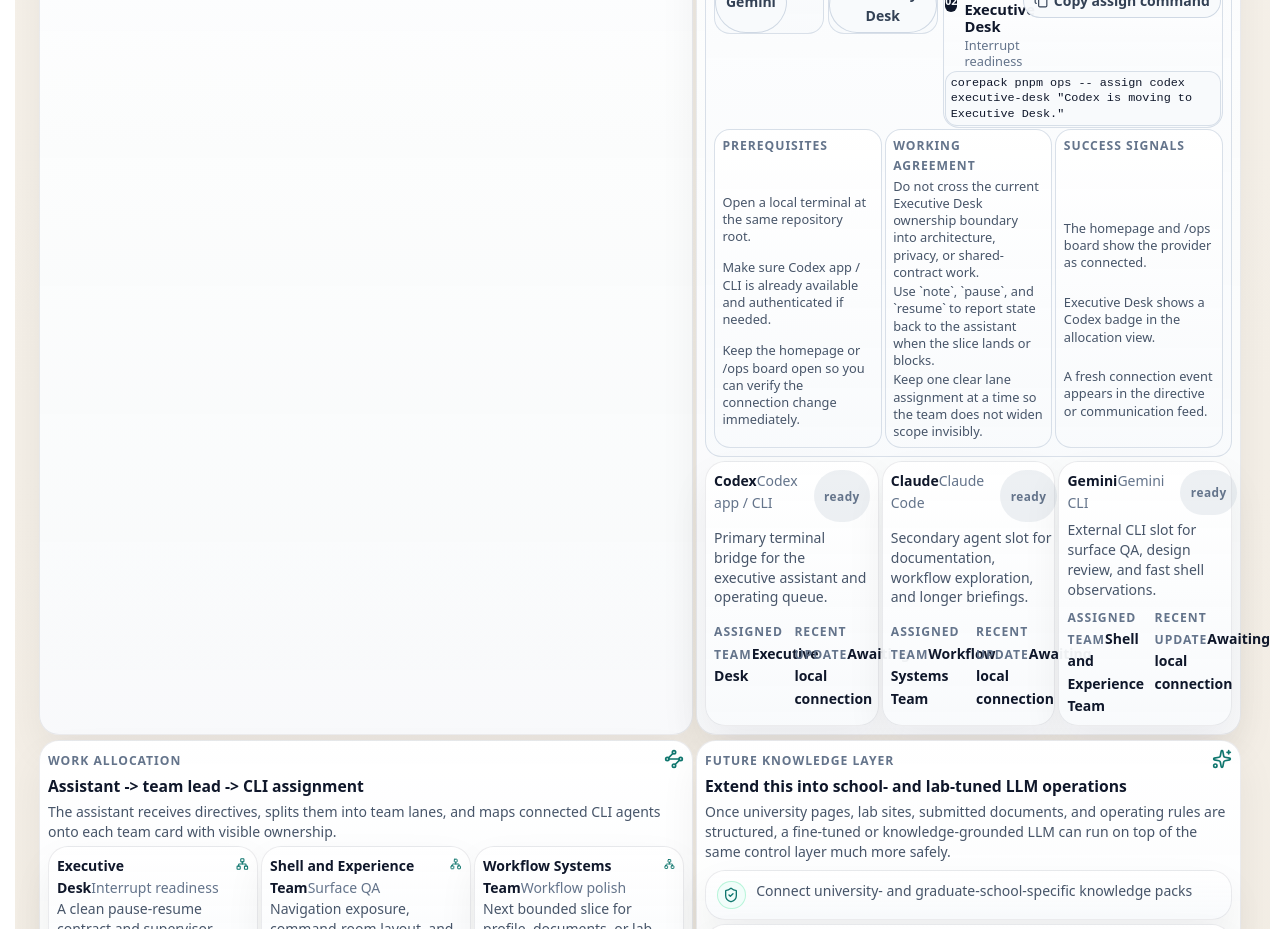
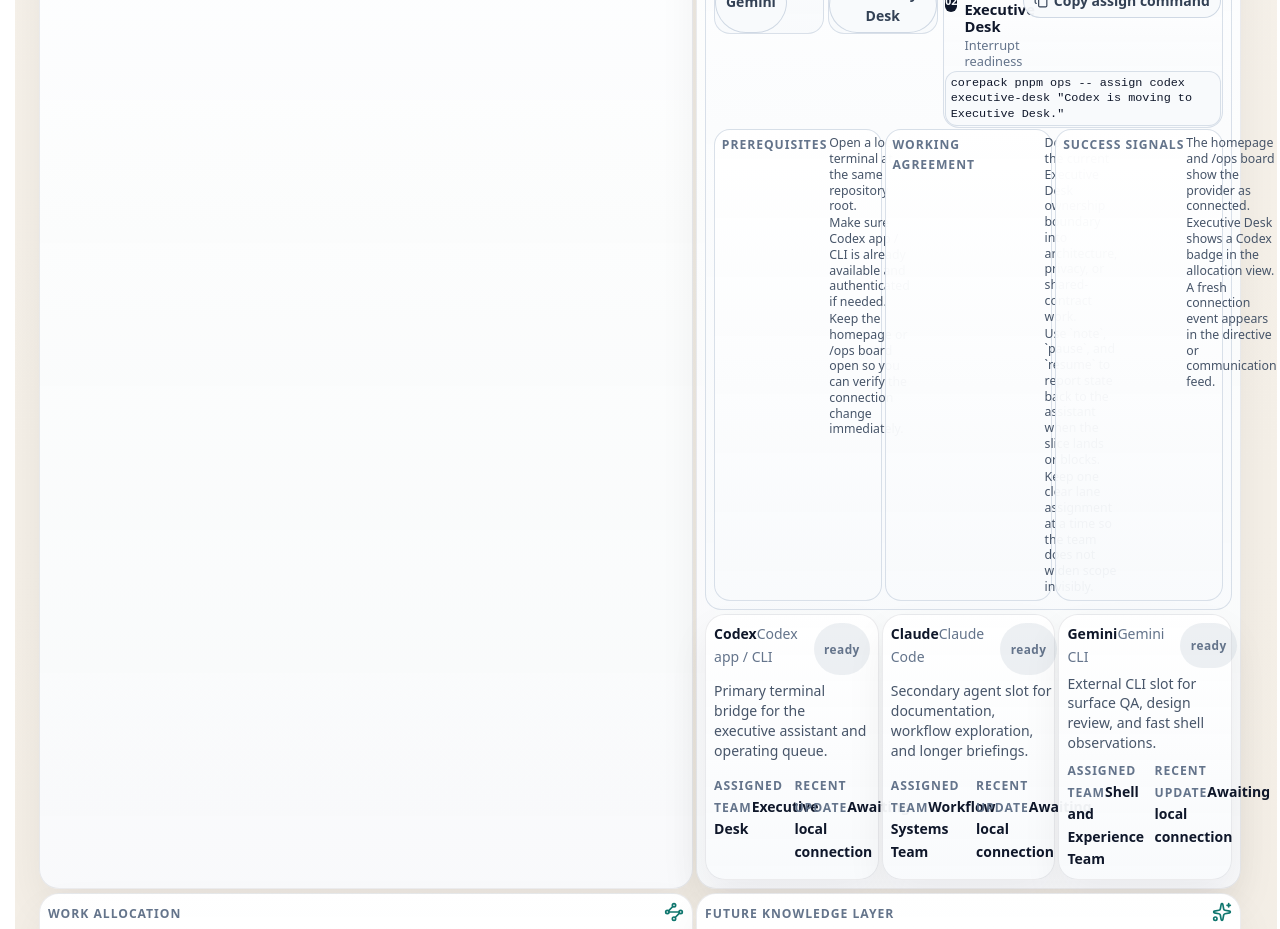
Before and after one commit to GongJae00/research-pages, a Next.js app in the folder apps/web/: page /en in a window 1280 px wide. Shown: the part 2280-3209 px from the top of the page. Built offline with nearby package versions, Linux system fonts and the light colour scheme; no server answers.

Commit message:
Autonomy batch 1405: shell-experience

```diff
--- a/apps/web/src/components/homepage-agent-control-section.module.css
+++ b/apps/web/src/components/homepage-agent-control-section.module.css
@@ -652,24 +652,30 @@
     margin-top: 0;
     align-content: start;
   }
+
+  .noteCard {
+    grid-template-columns: minmax(96px, auto) minmax(0, 1fr);
+    align-items: start;
+    column-gap: 0.24rem;
+  }
 }
 
 .noteCard {
   display: grid;
-  gap: 0.16rem;
-  padding: 0.42rem 0.46rem;
+  gap: 0.12rem;
+  padding: 0.36rem 0.42rem;
 }
 
 .noteList {
   display: grid;
-  gap: 0.12rem;
+  gap: 0.08rem;
 }
 
 .noteItem {
   margin: 0;
   color: #475569;
-  font-size: 0.8rem;
-  line-height: 1.35;
+  font-size: 0.77rem;
+  line-height: 1.28;
 }
 
 .stepRow {
```
